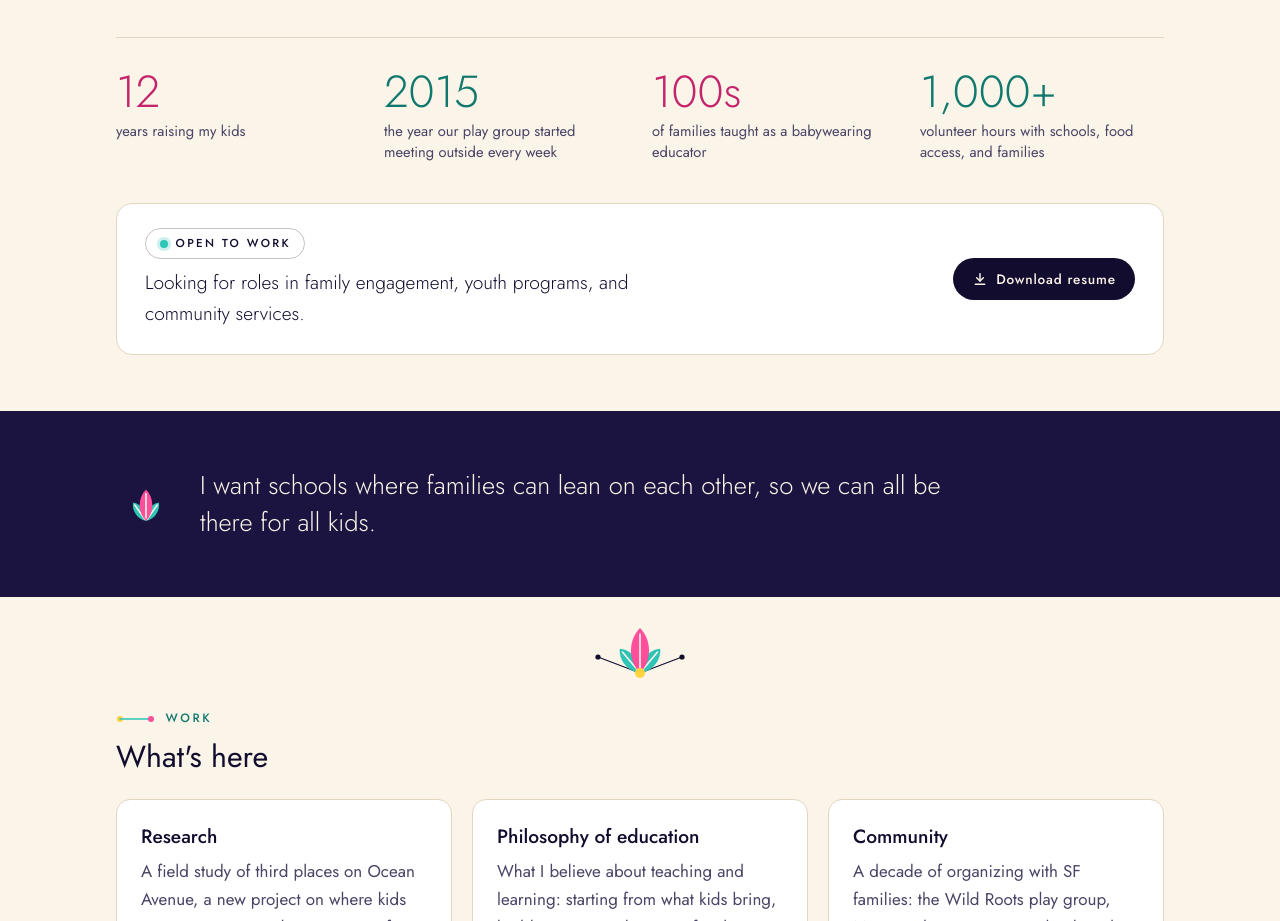
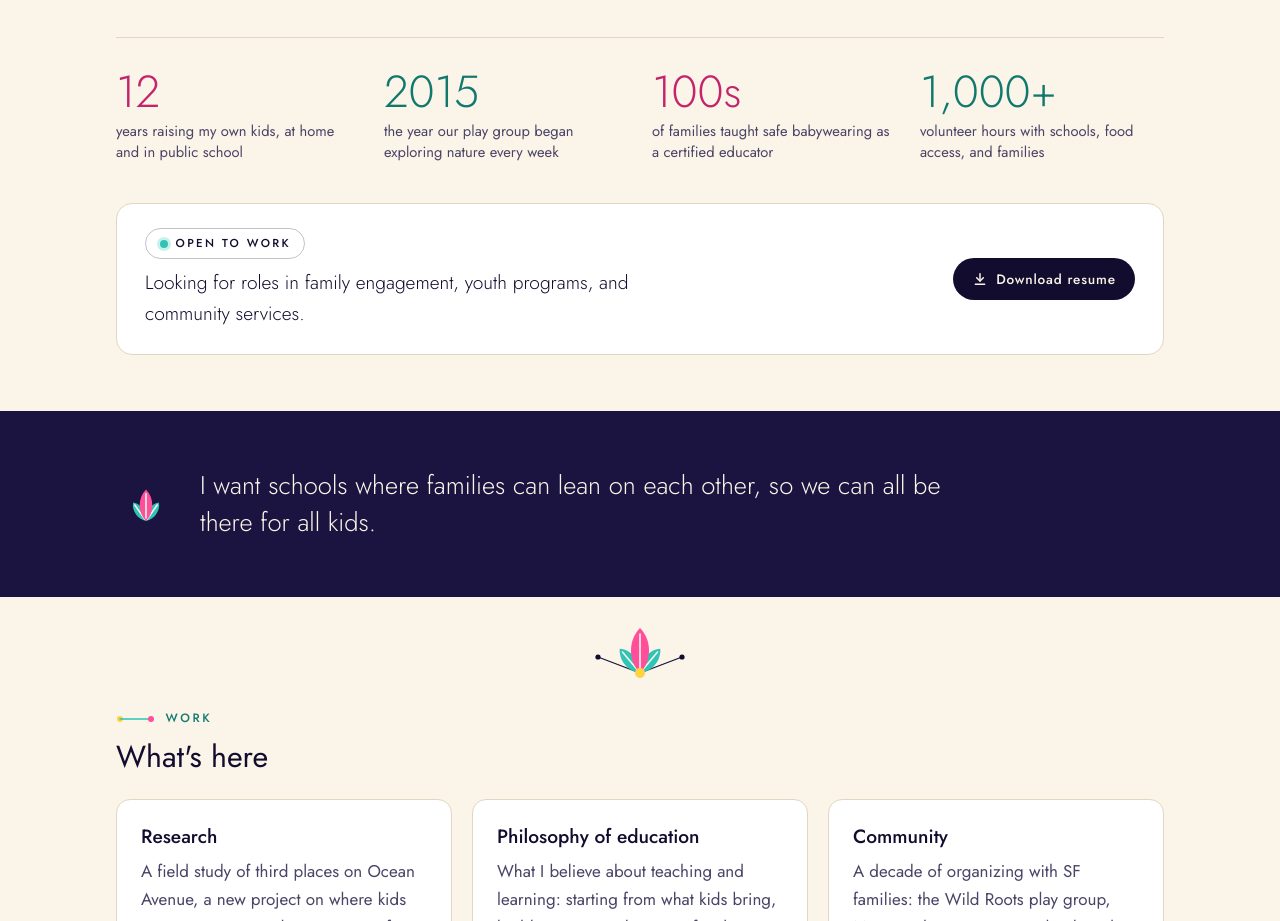
Before and after one commit to jeepersanna/educationportfolio, a plain HTML site: page index.html in a window 1280 px wide. Shown: the part 887-1808 px from the top of the page. Drawn offline with Linux system fonts and the light colour scheme.

Commit message:
Add files via upload

```diff
--- a/index.html
+++ b/index.html
@@ -61,9 +61,9 @@
         </aside>
       </div>
       <div class="stats-row">
-        <div><b class="pink">12</b><span>years raising my kids</span></div>
-        <div><b class="teal">2015</b><span>the year our play group started meeting outside every week</span></div>
-        <div><b class="pink">100s</b><span>of families taught as a babywearing educator</span></div>
+        <div><b class="pink">12</b><span>years raising my own kids, at home and in public school</span></div>
+        <div><b class="teal">2015</b><span>the year our play group began exploring nature every week</span></div>
+        <div><b class="pink">100s</b><span>of families taught safe babywearing as a certified educator</span></div>
         <div><b class="teal">1,000+</b><span>volunteer hours with schools, food access, and families</span></div>
       </div>
       <div class="open-banner" id="open-to-work">
```
